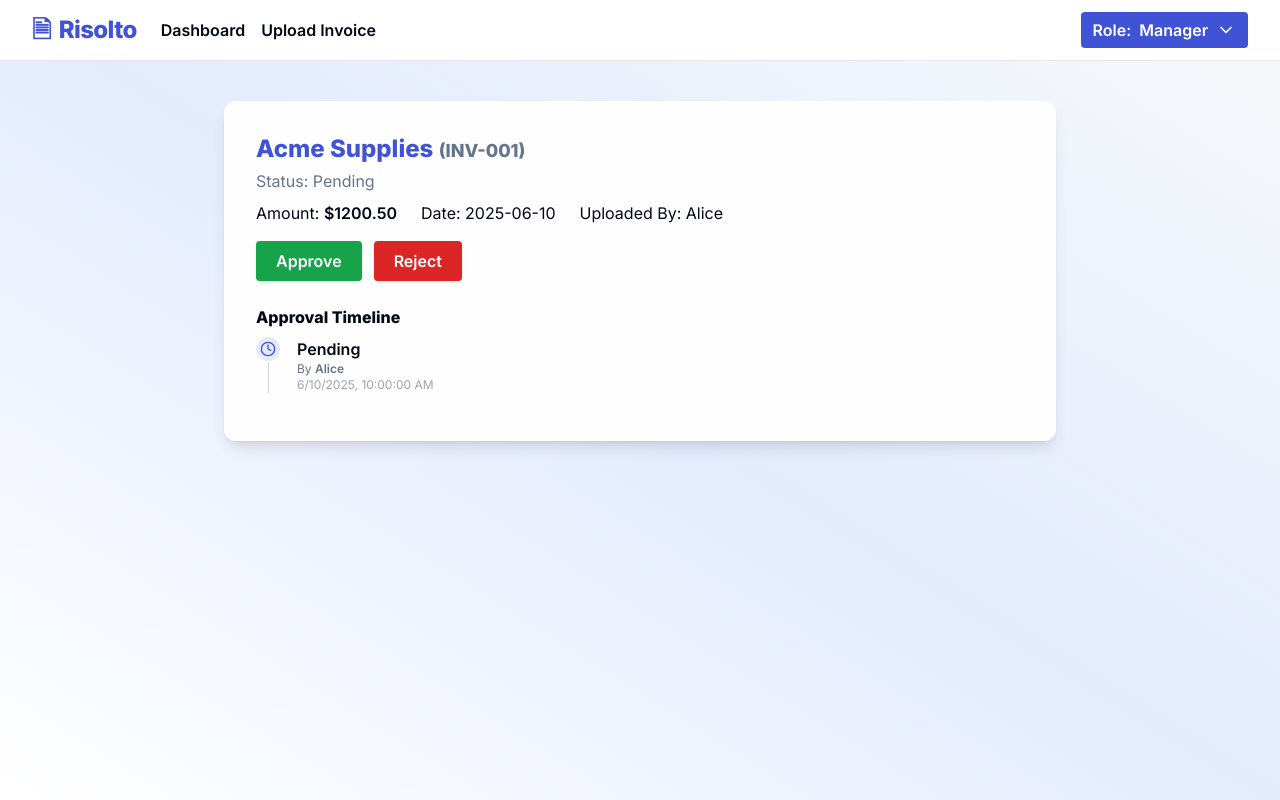
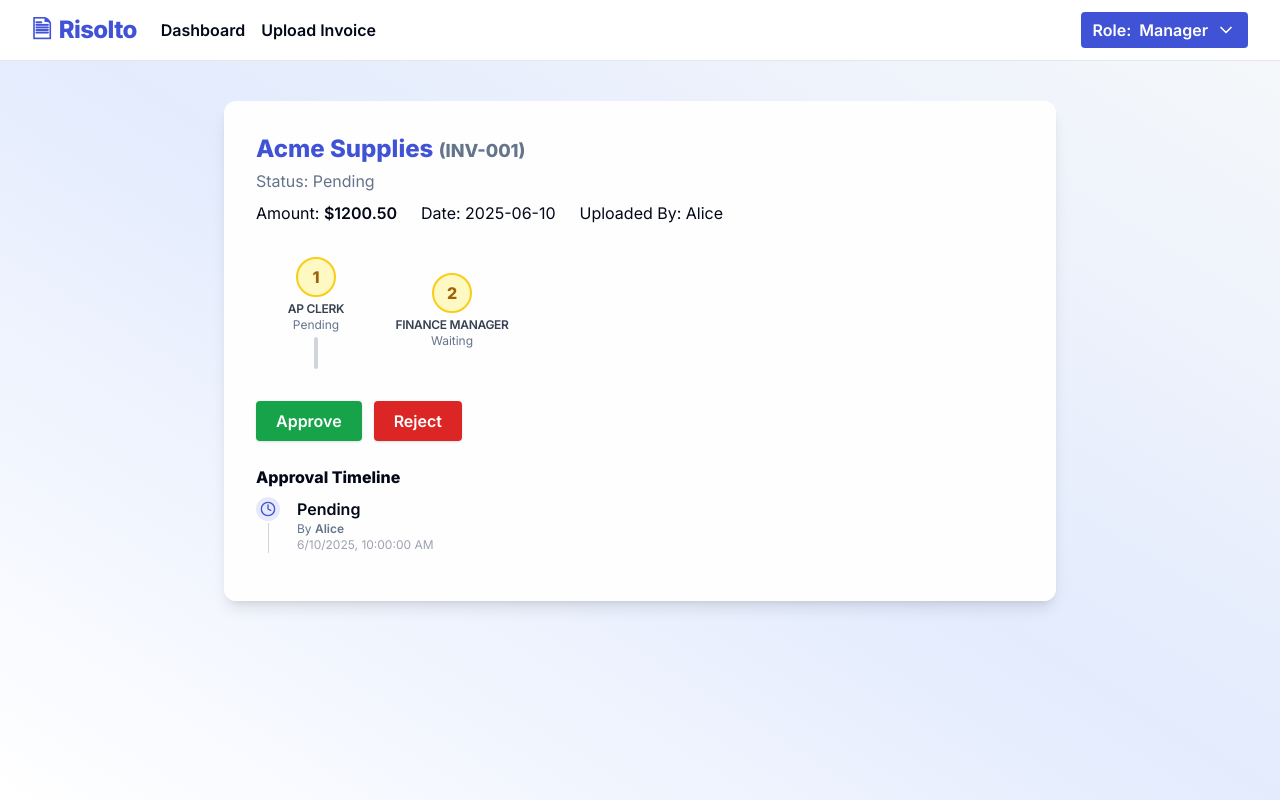
Before and after one commit to rachel-labri-tipton/risolto-invoice-flow-ui, a React (Vite) app: page /invoice/INV-001 in a window 1280 px wide. Built offline with nearby package versions, Linux system fonts and the light colour scheme.

Commit message:
feat: Implement multi-level approval chains
Adds UI and logic for multi-level approval chains with rules, including the display of approval paths.

```diff
--- /dev/null
+++ b/src/components/ApprovalChain.tsx
@@ -0,0 +1,46 @@
+
+import { getApprovalChainForInvoice, ApprovalLevel } from "@/utils/approvalRules";
+import { Invoice } from "@/hooks/useInvoices";
+
+export default function ApprovalChain({ invoice }: { invoice: Invoice }) {
+  const chain: ApprovalLevel[] = getApprovalChainForInvoice(invoice);
+
+  if (!chain.length) return (
+    <div className="p-4 rounded bg-red-50 border border-red-100 text-red-400">
+      No approval chain applies to this invoice based on current rules.
+    </div>
+  );
+
+  return (
+    <div className="w-full overflow-x-auto">
+      <div className="flex gap-1 md:gap-4 items-center py-3">
+        {chain.map((step, idx) => (
+          <div
+            key={step.level}
+            className={`flex flex-col items-center min-w-[120px]`}
+          >
+            <div
+              className={`rounded-full h-10 w-10 flex items-center justify-center mb-1
+                ${step.approver ? "bg-green-200 text-green-700" : idx === 0 || !chain[idx - 1].approver ? "bg-yellow-100 text-yellow-700" : "bg-gray-200 text-gray-500"}
+                border-2 ${step.approver ? "border-green-400" : idx === 0 || !chain[idx - 1].approver ? "border-yellow-400" : "border-gray-300"}
+                font-bold`}
+            >
+              {step.level}
+            </div>
+            <div className={`text-xs font-semibold uppercase tracking-tight ${step.approver ? 'text-green-700' : 'text-gray-700'}`}>{step.role}</div>
+            <div className="text-xs text-muted-foreground mb-1 text-nowrap">
+              {step.approver ? <>Approved by <span className="font-medium">{step.approver}</span></>
+                : idx === 0 || chain[idx - 1].approver ? <span>Pending</span>
+                : <span>Waiting</span>}
+            </div>
+            {idx < chain.length - 1 && (
+              <div className="h-8 flex flex-col justify-center">
+                <div className="w-1 h-8 bg-gray-300 rounded mx-auto" />
+              </div>
+            )}
+          </div>
+        ))}
+      </div>
+    </div>
+  );
+}
--- a/src/pages/InvoiceDetail.tsx
+++ b/src/pages/InvoiceDetail.tsx
@@ -1,4 +1,3 @@
-
 import { useParams, useNavigate } from "react-router-dom";
 import { useInvoices } from "@/hooks/useInvoices";
 import Header, { UserRole } from "@/components/Header";
@@ -6,6 +5,7 @@ import WorkflowTimeline from "@/components/WorkflowTimeline";
 import { useState } from "react";
 import { toast } from "@/hooks/use-toast";
 import RoleGate from "@/components/RoleGate";
+import ApprovalChain from "@/components/ApprovalChain";
 
 const ROLES = ["Admin", "Manager", "Processor", "Viewer"] as const;
 
@@ -52,6 +52,9 @@ export default function InvoiceDetail() {
               <div>Date: {invoice.date}</div>
               <div>Uploaded By: {invoice.uploadedBy}</div>
             </div>
+            <div className="my-5">
+              <ApprovalChain invoice={invoice} />
+            </div>
             <div className="flex gap-3 mt-4">
               <RoleGate role={role} allow={["Admin", "Manager"]}>
                 {invoice.status === "pending" && (
--- /dev/null
+++ b/src/utils/approvalRules.ts
@@ -0,0 +1,67 @@
+
+export type ApprovalLevel = {
+  level: number;
+  role: string;
+  required: boolean;
+  approver: string | null;
+};
+
+export type ApprovalRule = {
+  threshold: number;
+  departments: string[];
+  chain: { role: string }[];
+};
+
+export const approvalRules: ApprovalRule[] = [
+  {
+    threshold: 1000,
+    departments: ["default"],
+    chain: [{ role: "AP Clerk" }, { role: "Finance Manager" }],
+  },
+  {
+    threshold: 2500,
+    departments: ["default"],
+    chain: [{ role: "AP Clerk" }, { role: "Finance Manager" }, { role: "CFO" }],
+  },
+  {
+    threshold: 300,
+    departments: ["IT"],
+    chain: [{ role: "IT Manager" }, { role: "Finance Manager" }],
+  },
+];
+
+// Find appropriate rule for invoice
+export function getApprovalChainForInvoice(invoice: {
+  amount: number;
+  department?: string;
+  approvalHistory: { by: string; status: string }[];
+}) {
+  // Pick rule with highest threshold under the amount, matching department if possible
+  const dept = invoice.department || "default";
+  const possibleRules = approvalRules
+    .filter((rule) => rule.threshold <= invoice.amount && rule.departments.includes(dept))
+    .sort((a, b) => b.threshold - a.threshold);
+
+  const rule = possibleRules[0] ||
+    approvalRules
+      .filter((r) => r.threshold <= invoice.amount && r.departments.includes("default"))
+      .sort((a, b) => b.threshold - a.threshold)[0];
+
+  if (!rule) return [];
+
+  // Map to ApprovalLevel: attach history info if available
+  let chain: ApprovalLevel[] = [];
+  for (let i = 0; i < rule.chain.length; i++) {
+    const role = rule.chain[i].role;
+    const approved = invoice.approvalHistory.find(
+      (h) => h.status === "approved" && h.by.toLowerCase().includes(role.toLowerCase())
+    );
+    chain.push({
+      level: i + 1,
+      role,
+      required: true,
+      approver: approved ? approved.by : null,
+    });
+  }
+  return chain;
+}
```
